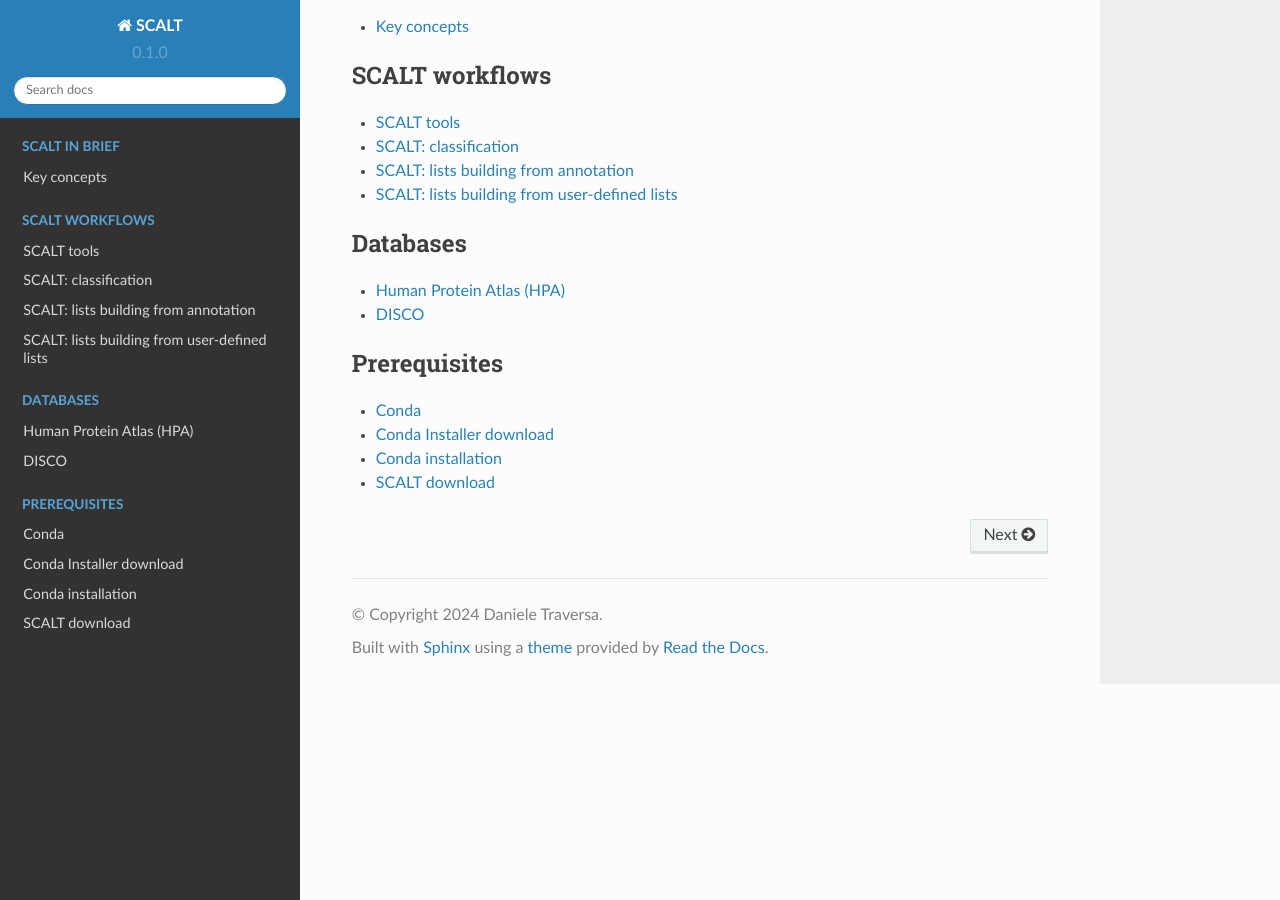
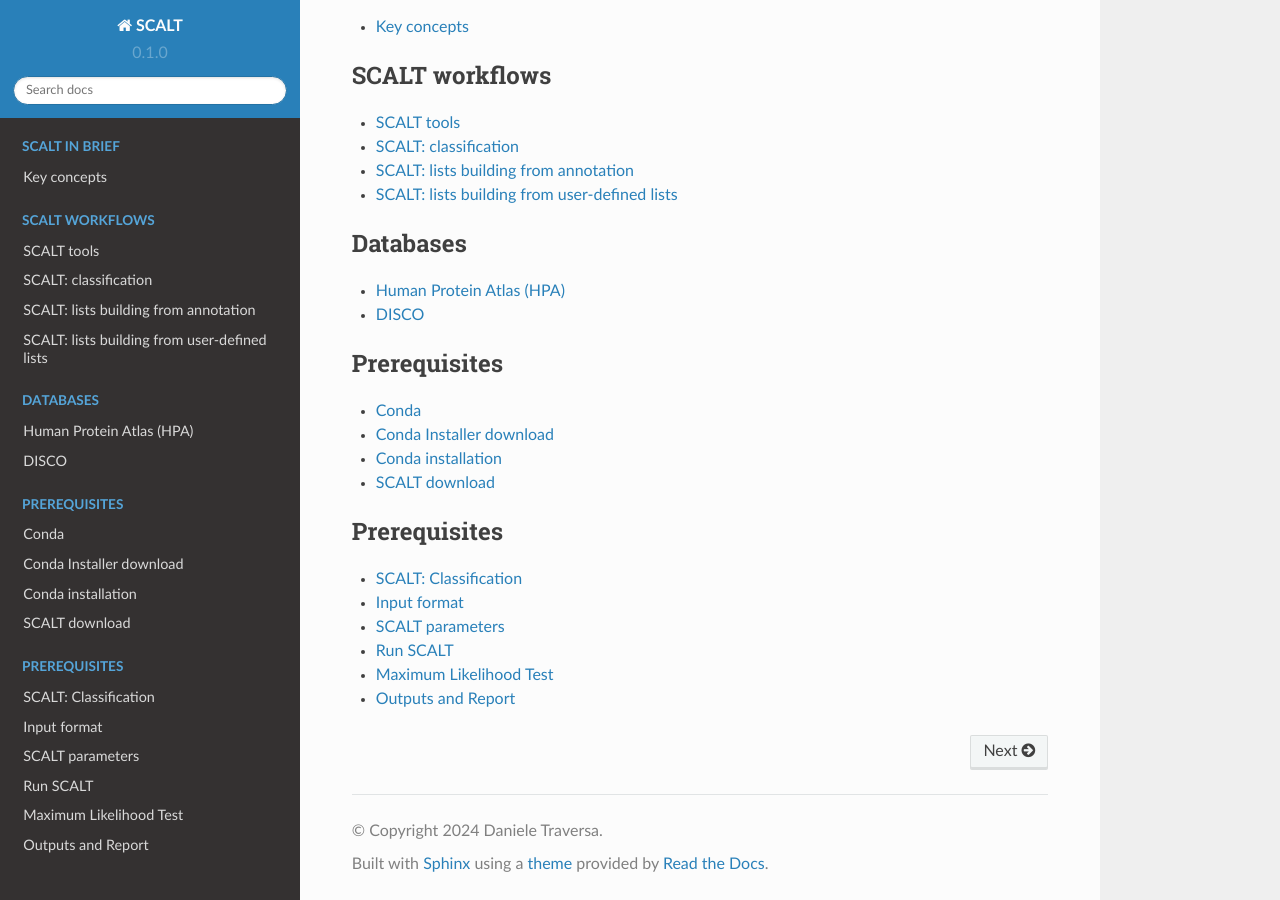
Before and after one commit to danitrave/CapitalCitiesGame, a Sphinx documentation site: the page built from docs/source/index.rst, in a window 1280 px wide and 900 px high, scrolled down 793 px. Built offline with Sphinx 7.4.7 and the Read the Docs theme 2.0.0, drawn with Linux system fonts in a browser that asks for light colours.

Commit message:
Update index.rst

```diff
--- a/docs/source/index.rst
+++ b/docs/source/index.rst
@@ -40,3 +40,9 @@
    :caption: Prerequisites
 
    prerequisites.rst
+
+.. toctree::
+   :maxdepth: 2
+   :caption: Prerequisites
+
+   classification.rst
```
